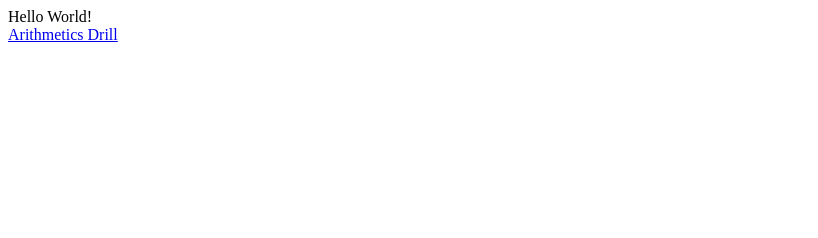
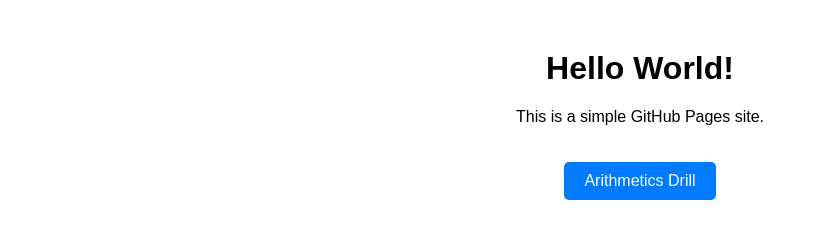
Before and after one commit to maxint137/zkai-no-trello, a website: page index.html in a window 1280 px wide. Shown: the whole page, without its empty margins (0-818 px from the left). Drawn offline with Linux system fonts and the light colour scheme.

Commit message:
Create index.html with initial content and styles
Added basic HTML structure and styling for a GitHub page.

```diff
--- a/index.html
+++ b/index.html
@@ -1,4 +1,37 @@
-Hello World!
+<!DOCTYPE html>
+<html lang="en">
+<head>
+    <meta charset="UTF-8">
+    <meta name="viewport" content="width=device-width, initial-scale=1.0">
+    <title>My GitHub Page</title>
+    <style>
+        body {
+            font-family: Arial, sans-serif;
+            text-align: center;
+            margin-top: 50px;
+        }
+        a {
+            display: inline-block;
+            margin-top: 20px;
+            padding: 10px 20px;
+            background-color: #007bff;
+            color: white;
+            text-decoration: none;
+            border-radius: 5px;
+            transition: background-color 0.3s ease;
+        }
+        a:hover {
+            background-color: #0056b3;
+        }
+    </style>
+</head>
+<body>
 
-<br/>
-<a href=".drills/arithmetics.html">Arithmetics Drill</a>
+    <h1>Hello World!</h1>
+
+    <p>This is a simple GitHub Pages site.</p>
+
+    <a href="./drills/arithmetics.html">Arithmetics Drill</a>
+
+</body>
+</html>
```
